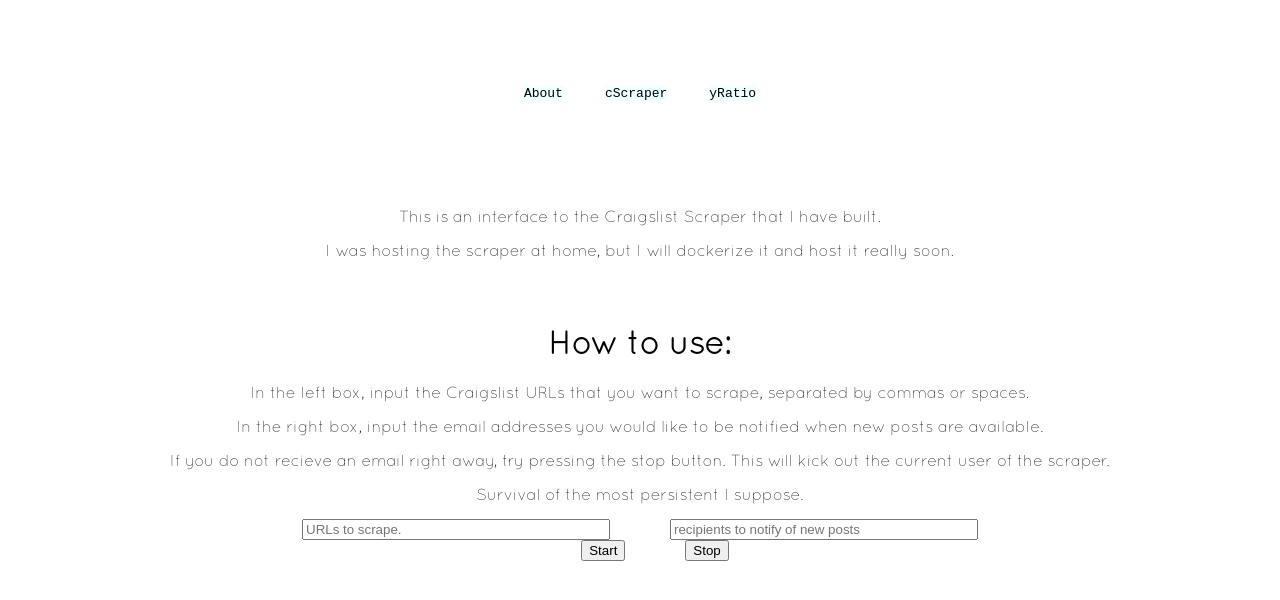
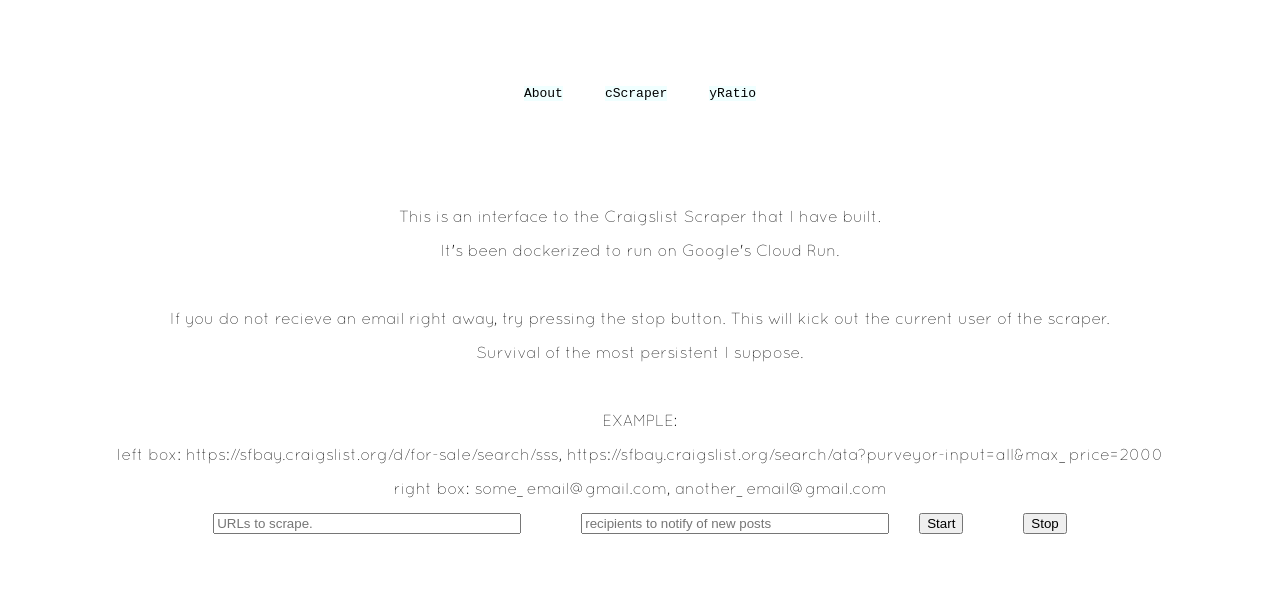
Before and after one commit to EugeneBrod/ReactWebsite, a React (Create React App) app in the folder react_website/: page /cScraper in a window 1280 px wide. Shown: the top 600 px of the page. Built offline with nearby package versions, Linux system fonts and the light colour scheme.

Commit message:
Added action message to cScraper page and improved instructions with an example.

```diff
--- a/react_website/src/components/CraigslistScraper.js
+++ b/react_website/src/components/CraigslistScraper.js
@@ -10,7 +10,8 @@ export class CraigslistScraper extends Component {
     super(props);
     this.state = {
       targetURLs: "",
-      recipientList: ""
+      recipientList: "",
+      msg: ""
     }
     this.targetURLsHandler = this.targetURLsHandler.bind(this)
     this.recipientListHandler = this.recipientListHandler.bind(this)
@@ -37,35 +38,45 @@ export class CraigslistScraper extends Component {
     console.log(payload)
     axios.post(path, payload)
       .then((res) => {
-        console.log(res.data.success);
+        if (res.data.success) {
           const path = BASEURL + '/start';
           axios.get(path)
             .then((res) => {
-            console.log(res.data.success);
+              if (res.data.success) {
+                this.setState({msg: "Launched Scraper"})
+              } else {
+                this.setState({msg: "Scraper already in use."})
+
+              }
             })
             .catch((error) => {
-            console.error(error);
+              this.setState({msg: "Something went wrong."})
             });
+        } else {
+          this.setState({msg: "Something went wrong"})
+        }
+
       })
       .catch((error) => {
         console.log(error);
+        this.setState({msg: "Something went wrong."})
       });
   }
 
   stopButtonHandler(event) {
     const path = BASEURL + '/stop';
     this.occupied = false;
-    console.log("hello")
     axios.get(path)
       .then((res) => {
-        console.log(res.data.success);
-        console.log("yes")
+        if (res.data.success) {
+          this.setState({msg: "Stopped scraper"})
+        } else {
+          this.setState({msg: "Scraper not running yet."})
+        }
       })
       .catch((error) => {
-        console.log("no")
-        console.log(error);
+        this.setState({msg: "Something went wrong."})
       });
-    console.log("bye")
   }
 
 
@@ -74,18 +85,19 @@ export class CraigslistScraper extends Component {
       <div className="CraigslistScraper">
         <br/>
         <p>This is an interface to the Craigslist Scraper that I have built.</p>
-        <p>I was hosting the scraper at home, but I will dockerize it and host it really soon.</p>
+        <p>It's been dockerized to run on Google's Cloud Run.</p>
         <br/>
-        <h1>How to use:</h1>
-        <p>In the left box, input the Craigslist URLs that you want to scrape, separated by commas or spaces.</p>
-        <p>In the right box, input the email addresses you would like to be notified when new posts are available.</p>
         <p>If you do not recieve an email right away, try pressing the stop button. This will kick out the current user of the scraper.</p>
         <p>Survival of the most persistent I suppose.</p>
+        <br/>
+        <p>EXAMPLE:</p>
+        <p>left box: https://sfbay.craigslist.org/d/for-sale/search/sss, https://sfbay.craigslist.org/search/ata?purveyor-input=all&max_price=2000</p>
+        <p>right box: some_email@gmail.com, another_email@gmail.com</p>
         <input className="targetURLs" type="text" onChange={(e) => this.targetURLsHandler(e)} placeholder="URLs to scrape."></input>
         <input className="recipientList" type="text" onChange={(e) => this.recipientListHandler(e)} placeholder="recipients to notify of new posts"></input>
-        <div>{this.state.counter}</div>
         <button className="startButton" onClick={this.startButtonHandler}>Start</button>
         <button className="stopButton" onClick={this.stopButtonHandler}>Stop</button>
+        <p className="ErrorMsg">{ this.state.msg }</p>
       </div>
     );
   }
```
Lines whose indentation alone changed are shown as unchanged.
